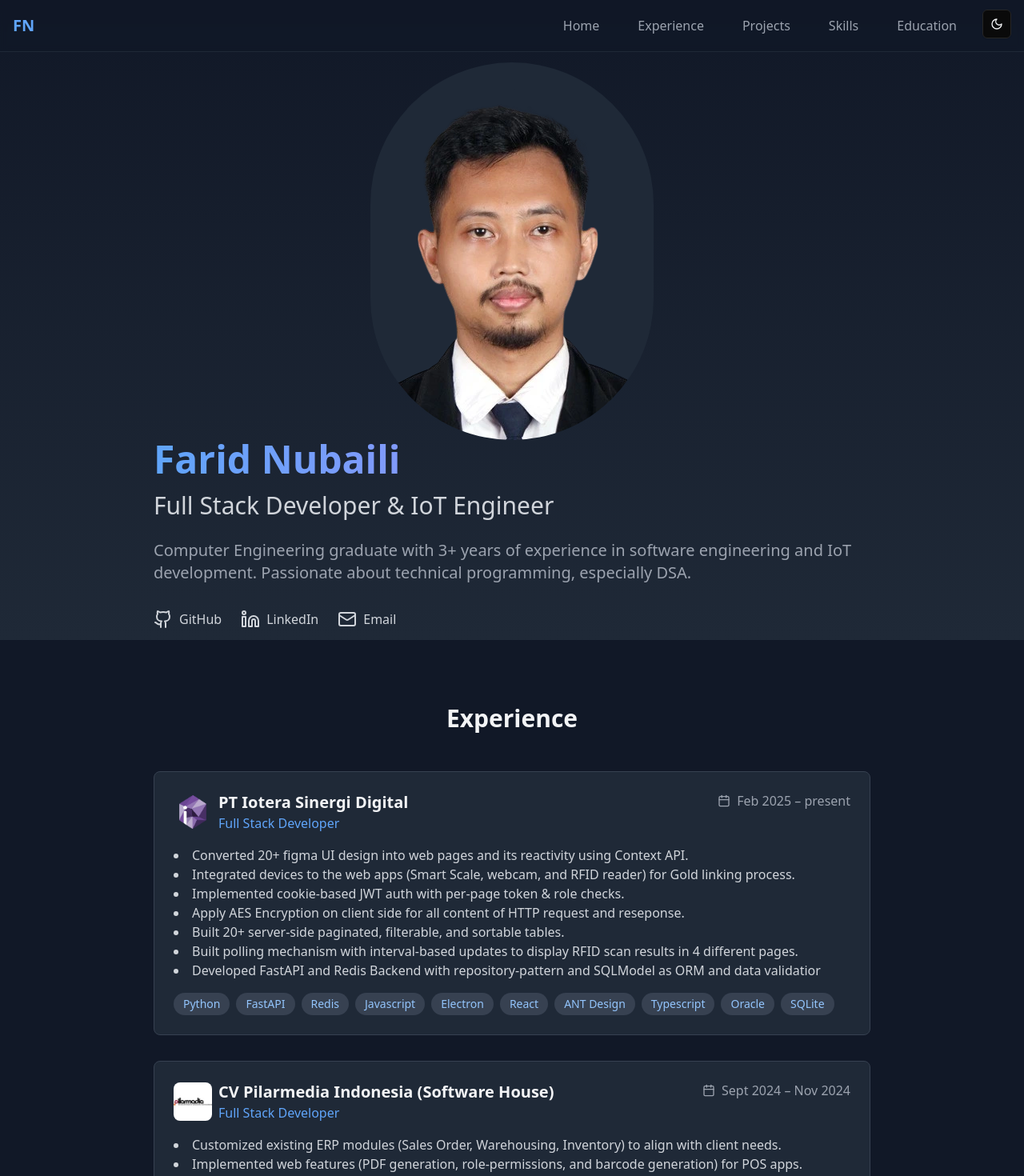
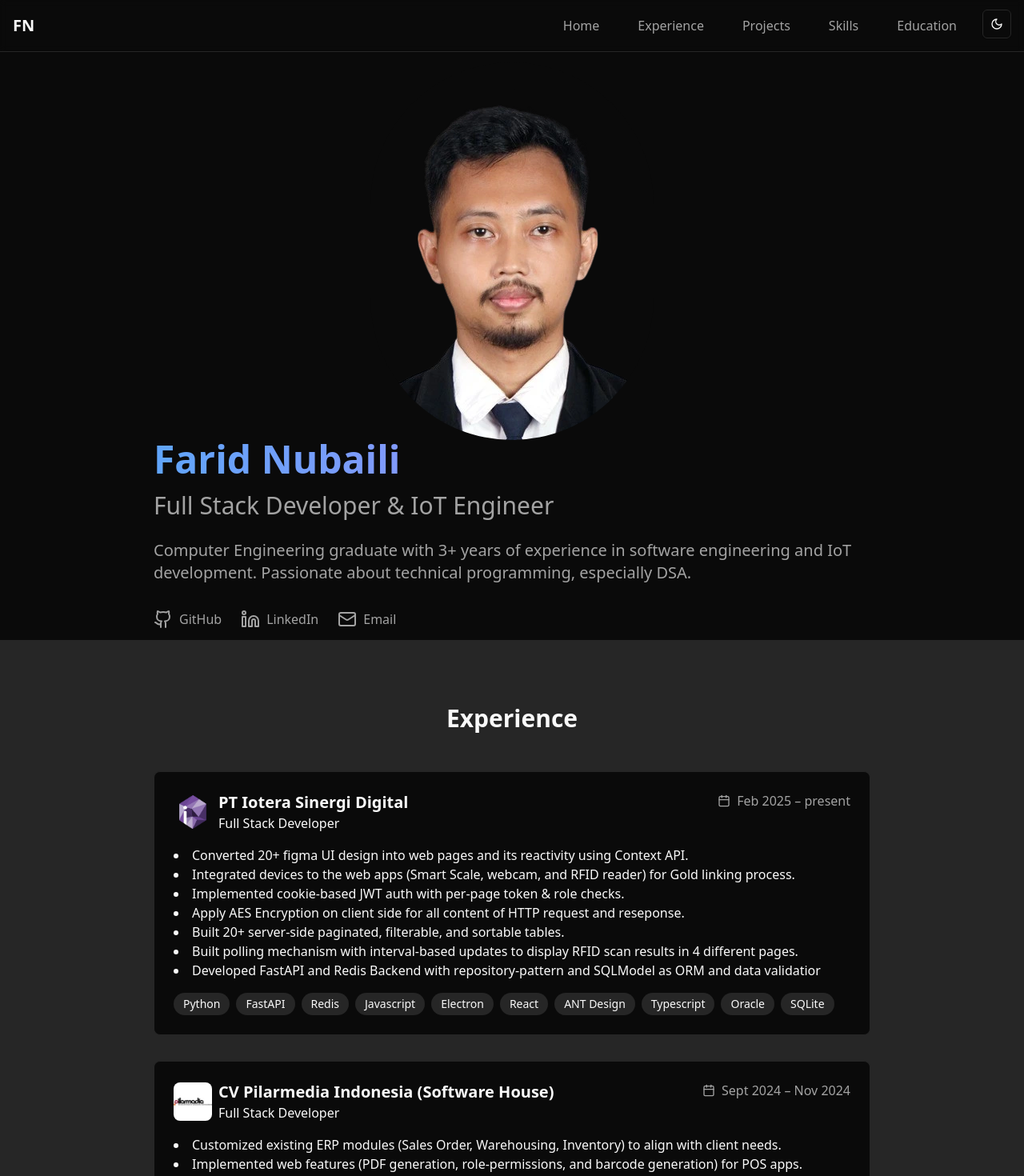
Before and after one commit to farid141/farid141.github.io, a React (Vite) app: page / in a window 1280 px wide. Shown: the top 1470 px of the page at 80% size. Built offline with nearby package versions, Linux system fonts and the light colour scheme.

Commit message:
add dark mode to all component

```diff
--- a/src/App.jsx
+++ b/src/App.jsx
@@ -11,7 +11,7 @@ function App() {
   const activeSection = window.location.hash;
   return (
     <ThemeProvider defaultTheme="dark" storageKey="vite-ui-theme">
-      <div className="min-h-screen bg-gray-900 text-gray-100">
+      <div className="min-h-screen bg-background text-foreground">
         <Navbar activeSection={activeSection} />
         <Hero />
         <Experience />
--- a/src/Layout/Navbar.jsx
+++ b/src/Layout/Navbar.jsx
@@ -7,8 +7,8 @@ export const Navbar = ({ activeSection }) => {
       href={`#${section}`}
       className={`px-4 py-2 capitalize transition-colors duration-300 ${
         activeSection === section
-          ? 'text-blue-400'
-          : 'text-gray-400 hover:text-blue-400'
+          ? 'text-primary'
+          : 'text-muted-foreground hover:text-primary'
       }`}
     >
       {section}
@@ -16,10 +16,10 @@ export const Navbar = ({ activeSection }) => {
   );
 
   return (
-    <nav className="fixed top-0 left-0 right-0 z-50 bg-gray-900/80 backdrop-blur-sm border-b border-gray-800">
+    <nav className="fixed top-0 left-0 right-0 z-50 bg-background/80 backdrop-blur-sm border-b border-border">
       <div className="container mx-auto px-4">
         <div className="flex justify-between items-center h-16">
-          <span className="text-xl font-bold text-blue-400">FN</span>
+          <span className="text-xl font-bold text-primary">FN</span>
           <div className="hidden md:flex space-x-4">
             {['home', 'experience', 'projects', 'skills', 'education'].map((section) => (
               <NavLink key={section} section={section} />
--- a/src/components/Experience.jsx
+++ b/src/components/Experience.jsx
@@ -6,14 +6,14 @@ import { experiences } from "../content";
 
 export const Experience = () => {
   return (
-    <section id="experience" className="py-20 bg-gray-900">
+    <section id="experience" className="py-20 bg-muted">
       <div className="container mx-auto px-4">
         <SectionTitle>Experience</SectionTitle>
         <div className="max-w-4xl mx-auto space-y-8">
           {experiences.map((exp, index) => (
             <div
               key={index}
-              className="bg-gray-800 p-6 rounded-lg border border-gray-700 hover:border-blue-400 transition-colors duration-300 block"
+              className="bg-card p-6 rounded-lg border border-border hover:border-primary transition-colors duration-300 block"
             >
               <div className="flex justify-between items-start mb-4">
                 <div className="flex gap-2 items-center">
@@ -24,21 +24,21 @@ export const Experience = () => {
                       target="_blank"
                       rel="noopener noreferrer"
                     >
-                      <h3 className="text-xl font-semibold text-gray-100">
+                      <h3 className="text-xl font-semibold text-card-foreground">
                         {exp.company}
                       </h3>
-                      <p className="text-blue-400">{exp.role}</p>
+                      <p className="text-primary">{exp.role}</p>
                     </a>
                   </div>
                 </div>
-                <div className="flex items-center text-gray-400">
+                <div className="flex items-center text-muted-foreground">
                   <Calendar size={16} className="mr-2" />
                   {exp.date}
                 </div>
               </div>
               <div>
-                <p className="text-gray-300 mb-4">{exp.description}</p>
-                <ul className="text-gray-300 mb-4 list-disc list-inside">
+                <p className="text-card-foreground mb-4">{exp.description}</p>
+                <ul className="text-card-foreground mb-4 list-disc list-inside">
                   {exp.bulletPoints.map((point, i) => (
                     <li key={i}>{point}</li>
                   ))}
--- a/src/components/Hero.jsx
+++ b/src/components/Hero.jsx
@@ -6,11 +6,11 @@ export const Hero = () => {
   return (
     <section
       id="home"
-      className="min-h-screen flex items-center pt-16 bg-gradient-to-b from-gray-900 to-gray-800"
+      className="min-h-screen flex items-center pt-16 bg-background"
     >
       <div className="container mx-auto px-4">
         <div className="max-w-4xl mx-auto">
-          <div className="bg-gray-800 justify-self-center rounded-full">
+          <div className="bg-card justify-self-center rounded-full">
             <img
               src={photo_profile}
               alt=""
@@ -20,10 +20,10 @@ export const Hero = () => {
           <h1 className="text-5xl font-bold mb-4 bg-gradient-to-r from-blue-400 to-purple-400 text-transparent bg-clip-text">
             Farid Nubaili
           </h1>
-          <h2 className="text-3xl mb-6 text-gray-300">
+          <h2 className="text-3xl mb-6 text-muted-foreground">
             Full Stack Developer & IoT Engineer
           </h2>
-          <p className="text-xl mb-8 text-gray-400">
+          <p className="text-xl mb-8 text-muted-foreground">
             Computer Engineering graduate with 3+ years of experience in
             software engineering and IoT development. Passionate about technical
             programming, especially DSA.
@@ -32,21 +32,21 @@ export const Hero = () => {
             <a
               target="_blank"
               href="https://github.com/farid141"
-              className="flex items-center gap-2 text-gray-300 hover:text-blue-400 transition-colors"
+              className="flex items-center gap-2 text-muted-foreground hover:text-primary transition-colors"
             >
               <Github size={24} /> GitHub
             </a>
             <a
               target="_blank"
               href="https://linkedin.com/in/farid-nubaili"
-              className="flex items-center gap-2 text-gray-300 hover:text-blue-400 transition-colors"
+              className="flex items-center gap-2 text-muted-foreground hover:text-primary transition-colors"
             >
               <Linkedin size={24} /> LinkedIn
             </a>
             <a
               target="_blank"
               href="mailto:faridnubaili@gmail.com"
-              className="flex items-center gap-2 text-gray-300 hover:text-blue-400 transition-colors"
+              className="flex items-center gap-2 text-muted-foreground hover:text-primary transition-colors"
             >
               <Mail size={24} /> Email
             </a>
--- a/src/components/ProjectModal.jsx
+++ b/src/components/ProjectModal.jsx
@@ -11,11 +11,11 @@ export default function ProjectModal({ project, onClose }) {
             mediaPath={project.mediaPath}
           />
           <div className="p-6">
-            <h3 className="text-2xl font-semibold mb-2">{project.title}</h3>
+            <h3 className="text-2xl font-semibold mb-2 text-foreground">{project.title}</h3>
             <p className="text-sm text-muted-foreground mb-4">
               {project.description}
             </p>
-            <p>
+            <p className="text-foreground">
               <strong>Tech Stack:</strong> {project.tech}
             </p>
             {project.link && (
--- a/src/components/ProjectTabs.jsx
+++ b/src/components/ProjectTabs.jsx
@@ -11,12 +11,12 @@ export default function ProjectTabs() {
   const categories = ["iot", "web_dev", "web_scrap"];
 
   return (
-    <div id="projects" className="py-20 bg-gray-800 min-h-screen">
+    <div id="projects" className="py-20 bg-background min-h-screen">
       <div className="max-w-5xl mx-auto py-10">
-        <h2 className="text-3xl font-bold mb-6 text-center">My Projects</h2>
+        <h2 className="text-3xl font-bold mb-6 text-center text-foreground">My Projects</h2>
 
         <Tabs defaultValue="iot">
-          <TabsList className="grid w-full grid-cols-3 bg-gray-900">
+          <TabsList className="grid w-full grid-cols-3 bg-muted">
             {categories.map((cat) => (
               <TabsTrigger key={cat} value={cat}>
                 {cat.toUpperCase()}
--- a/src/components/Skills.jsx
+++ b/src/components/Skills.jsx
@@ -5,7 +5,7 @@ import { skillCategories } from "../content";
 
 export const Skills = () => {
   return (
-    <section id="skills" className="py-20 bg-gray-900">
+    <section id="skills" className="py-20 bg-muted">
       <div className="container mx-auto px-4">
         <SectionTitle>Skills</SectionTitle>
         <div className="max-w-4xl mx-auto grid grid-cols-1 md:grid-cols-2 gap-8">
@@ -14,9 +14,9 @@ export const Skills = () => {
               key={category}
               className={`${
                 i % 2 === 0 ? "left-slide" : "right-slide"
-              } bg-gray-800 p-6 rounded-lg border border-gray-700 hover:border-blue-400 transition-colors duration-300`}
+              } bg-card p-6 rounded-lg border border-border hover:border-primary transition-colors duration-300`}
             >
-              <h3 className="text-xl font-semibold text-gray-100 mb-4">
+              <h3 className="text-xl font-semibold text-card-foreground mb-4">
                 {category}
               </h3>
               <div className="flex flex-wrap gap-2">
--- a/src/components/common/SectionTitle.jsx
+++ b/src/components/common/SectionTitle.jsx
@@ -1,3 +1,3 @@
 export const SectionTitle = ({ children }) => (
-    <h2 className="text-3xl font-bold mb-12 text-center text-gray-100">{children}</h2>
+    <h2 className="text-3xl font-bold mb-12 text-center text-foreground">{children}</h2>
   );
--- a/src/components/common/Tag.jsx
+++ b/src/components/common/Tag.jsx
@@ -1,5 +1,5 @@
 export const Tag = ({ children }) => (
-    <span className="bg-gray-700 text-blue-300 px-3 py-1 rounded-full text-sm">
+    <span className="bg-secondary text-secondary-foreground px-3 py-1 rounded-full text-sm">
       {children}
     </span>
   );
```
Also changed, not shown: src/components/Education.jsx (+6 -6 lines).
